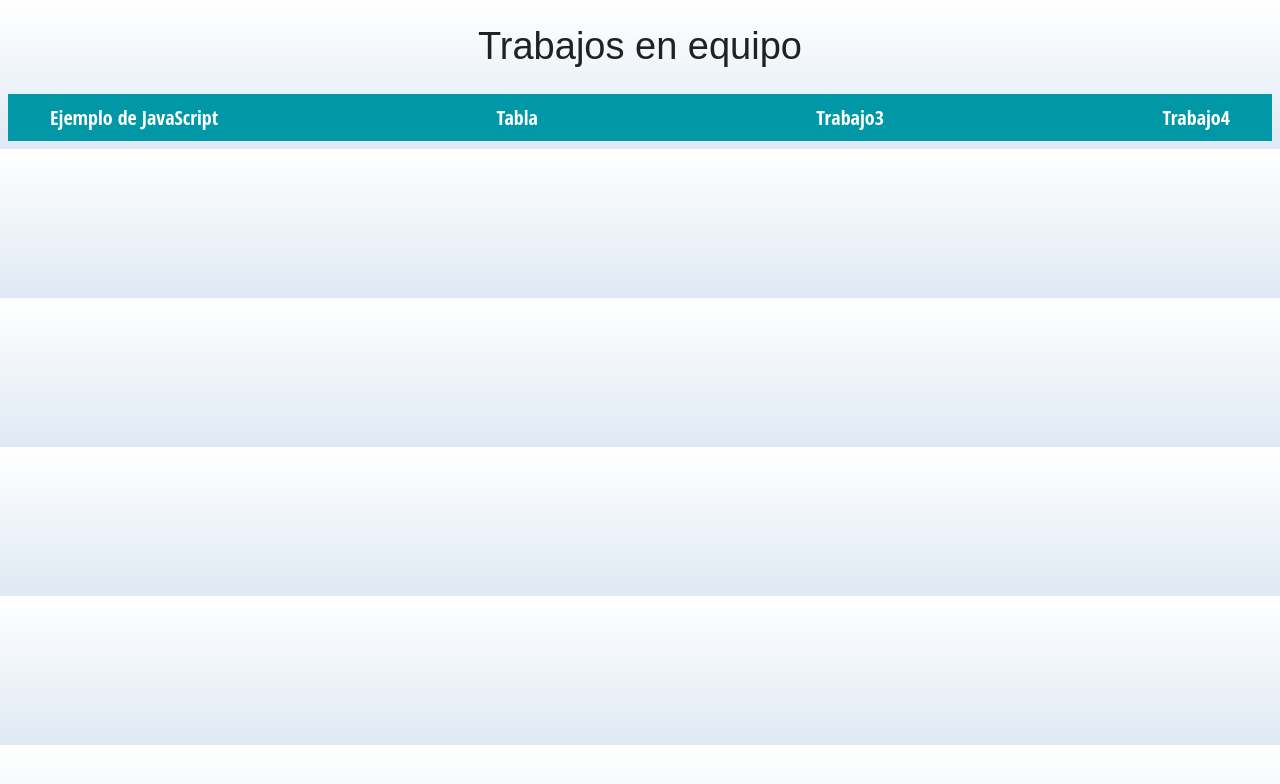
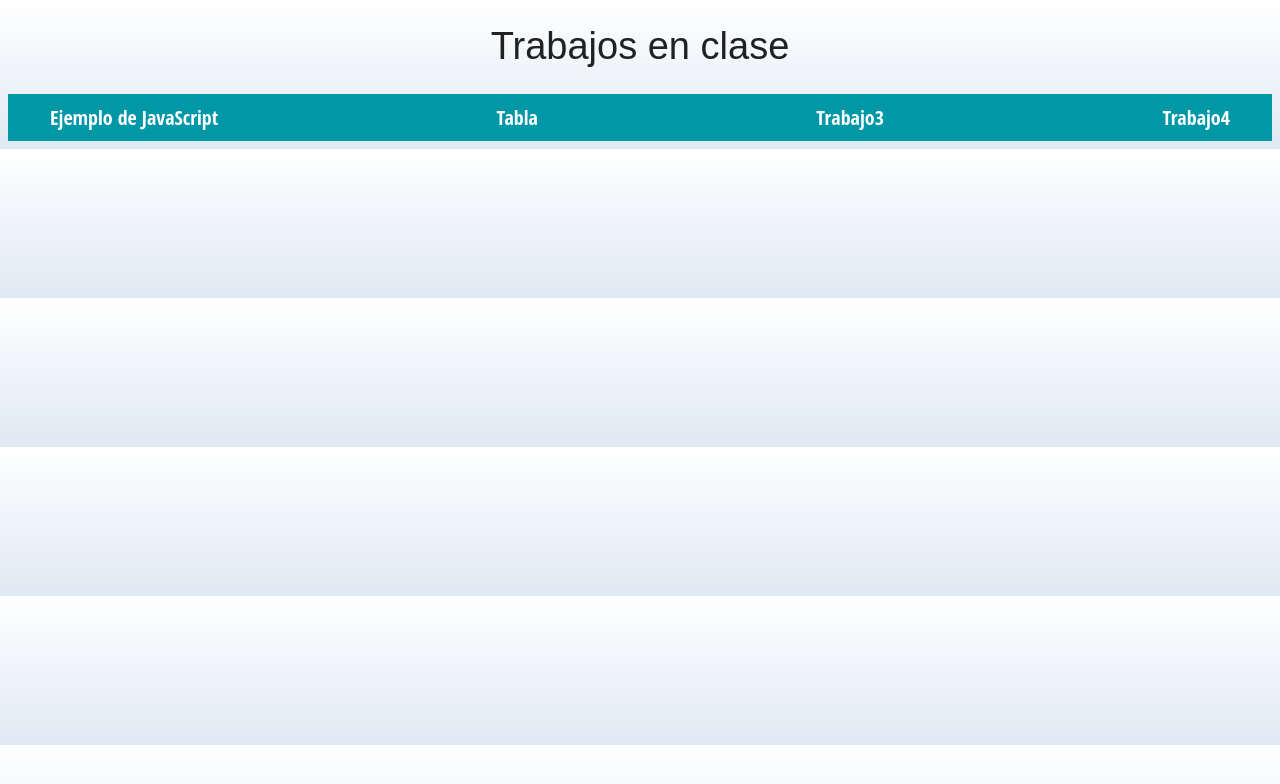
Before and after one commit to Robertojimene/Pagina-enlace, a plain HTML site: page index.html in a window 1280 px wide. Drawn offline with Linux system fonts and the light colour scheme.

Commit message:
Update index.html

```diff
--- a/index.html
+++ b/index.html
@@ -9,7 +9,7 @@
 </head>
 <body>
     <header>
-        <h1 class="titulo">Trabajos en equipo</h1>
+        <h1 class="titulo">Trabajos en clase</h1>
     </header>
     <div class="nav-bg">
     <nav class="navegacion-principal contenedor">
```
